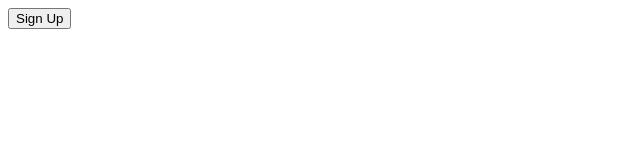
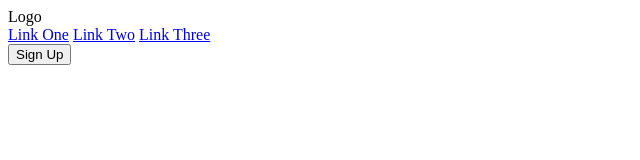
Before and after one commit to phamjustin/odin-landing, a plain HTML site: page index.html in a window 1280 px wide. Shown: the whole page, without its empty margins (0-640 px from the left). Drawn offline with Linux system fonts and the light colour scheme.

Commit message:
Set up header

```diff
--- a/index.html
+++ b/index.html
@@ -8,10 +8,16 @@
 <body>
     <div class="section one">
         <div class="header">
+            <div class="logo">Logo</div>
+                <div class="links">
+                <a href="#">Link One</a>
+                <a href="#">Link Two</a>
+                <a href="#">Link Three</a>
+                </div>
+        </div>
 
-        </div>
         <div class="container">
-            <button>Sign Up</button>
+            <div class="buttons"><button>Sign Up</button></div>
         </div>
 
     </div>
```
